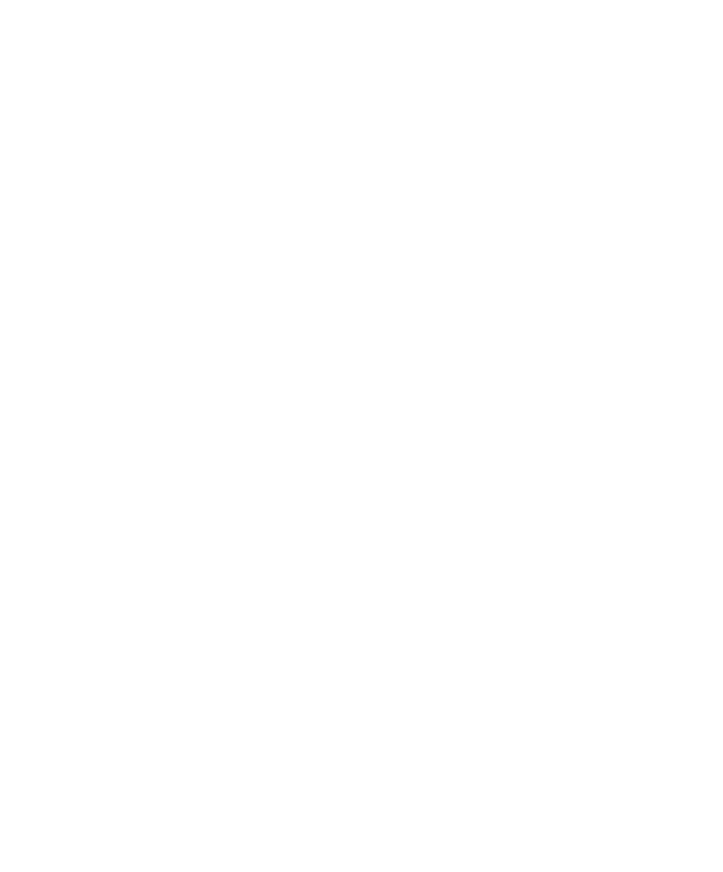
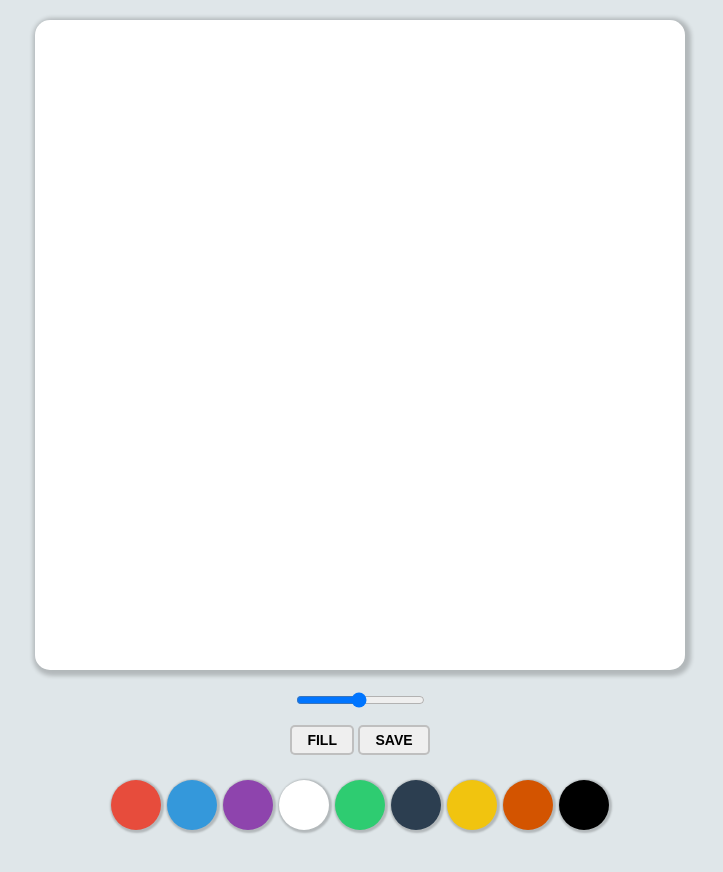
Before and after one commit to mindong2/canvasJS, a plain HTML site: page index.html in a window 1280 px wide. Shown: the whole page, without its empty margins (280-1003 px from the left). Before the commit the page ends 800 px from the top, so only its background shows below. Drawn offline with Linux system fonts and the light colour scheme.

Commit message:
Canvas 생성과 스타일링

```diff
--- a/index.html
+++ b/index.html
@@ -8,6 +8,37 @@
     <title>canvasJS</title>
   </head>
   <body>
+    <canvas id="jsCanvas" class="canvas"></canvas>
+    <div class="controls">
+      <div class="controls__range">
+        <input
+          type="range"
+          id="jsRange"
+          class="range"
+          min="0.1"
+          max="5.0"
+          value="2.5"
+          step="0.1"
+        />
+      </div>
+
+      <div class="controls__btns">
+        <button id="jsMode">Fill</button>
+        <button id="jsSave">Save</button>
+      </div>
+
+      <div class="controls__colors">
+        <div class="controls__color" style="background-color: #e74c3c"></div>
+        <div class="controls__color" style="background-color: #3498db"></div>
+        <div class="controls__color" style="background-color: #8e44ad"></div>
+        <div class="controls__color" style="background-color: #fff"></div>
+        <div class="controls__color" style="background-color: #2ecc71"></div>
+        <div class="controls__color" style="background-color: #2c3e50"></div>
+        <div class="controls__color" style="background-color: #f1c40f"></div>
+        <div class="controls__color" style="background-color: #d35400"></div>
+        <div class="controls__color" style="background-color: #000"></div>
+      </div>
+    </div>
     <script src="app.js"></script>
   </body>
 </html>
--- /dev/null
+++ b/reset.css
@@ -0,0 +1,124 @@
+html,
+body,
+div,
+span,
+applet,
+object,
+iframe,
+h1,
+h2,
+h3,
+h4,
+h5,
+h6,
+p,
+blockquote,
+pre,
+a,
+abbr,
+acronym,
+address,
+big,
+cite,
+code,
+del,
+dfn,
+em,
+img,
+ins,
+kbd,
+q,
+s,
+samp,
+small,
+strike,
+strong,
+sub,
+sup,
+tt,
+var,
+b,
+u,
+i,
+center,
+dl,
+dt,
+dd,
+ol,
+ul,
+li,
+fieldset,
+form,
+label,
+legend,
+table,
+caption,
+tbody,
+tfoot,
+thead,
+tr,
+th,
+td,
+article,
+aside,
+canvas,
+details,
+embed,
+figure,
+figcaption,
+footer,
+header,
+hgroup,
+menu,
+nav,
+output,
+ruby,
+section,
+summary,
+time,
+mark,
+audio,
+video {
+  margin: 0;
+  padding: 0;
+  border: 0;
+  font-size: 100%;
+  font: inherit;
+  vertical-align: baseline;
+}
+/* HTML5 display-role reset for older browsers */
+article,
+aside,
+details,
+figcaption,
+figure,
+footer,
+header,
+hgroup,
+menu,
+nav,
+section {
+  display: block;
+}
+body {
+  line-height: 1;
+}
+ol,
+ul {
+  list-style: none;
+}
+blockquote,
+q {
+  quotes: none;
+}
+blockquote:before,
+blockquote:after,
+q:before,
+q:after {
+  content: "";
+  content: none;
+}
+table {
+  border-collapse: collapse;
+  border-spacing: 0;
+}
--- a/style.css
+++ b/style.css
@@ -0,0 +1,65 @@
+@import "reset.css";
+
+body {
+  background-color: #dfe6e9;
+  font-family: -apple-system, BlinkMacSystemFont, "Segoe UI", Roboto, Oxygen,
+    Ubuntu, Cantarell, "Open Sans", "Helvetica Neue", sans-serif;
+  display: flex;
+  flex-direction: column;
+  align-items: center;
+  height: 110vh;
+}
+
+.canvas {
+  background-color: #fff;
+  width: 650px;
+  height: 650px;
+  margin-top: 20px;
+  border-radius: 15px;
+  box-shadow: 2px 2px 4px 4px rgba(0, 0, 0, 0.2);
+}
+
+.controls {
+  margin: 20px 0;
+  display: flex;
+  flex-direction: column;
+  align-items: center;
+}
+
+.controls__btns {
+  margin: 15px 0;
+}
+
+.controls__btns button {
+  padding: 5px 15px;
+  border: 2px solid rgba(0, 0, 0, 0.2);
+  border-radius: 5px;
+  font-size: 14px;
+  font-weight: 700;
+  text-transform: uppercase;
+}
+.controls__btns button:hover {
+  background-color: #95a5a6;
+}
+
+.controls__btns button:active {
+  transform: scale(0.88);
+}
+
+.controls__colors {
+  display: flex;
+  margin-top: 10px;
+}
+
+.controls__color {
+  margin: 0 3px;
+  width: 50px;
+  height: 50px;
+  border-radius: 25px;
+  cursor: pointer;
+  box-shadow: 1px 1px 2px 2px rgba(0, 0, 0, 0.2);
+}
+
+.controls__color:active {
+  transform: scale(0.88);
+}
```
Also changed, not shown: 1 other file.
